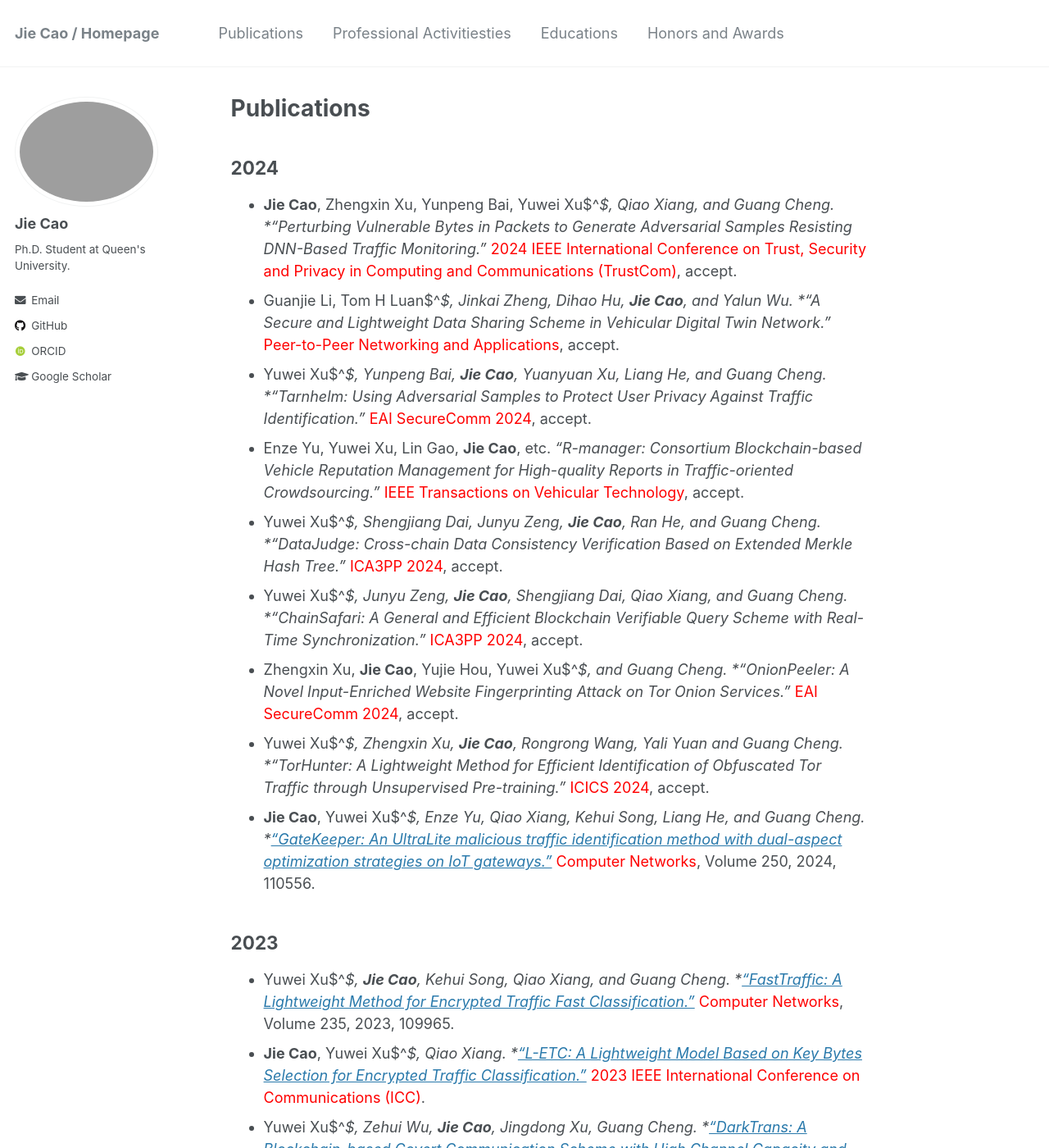
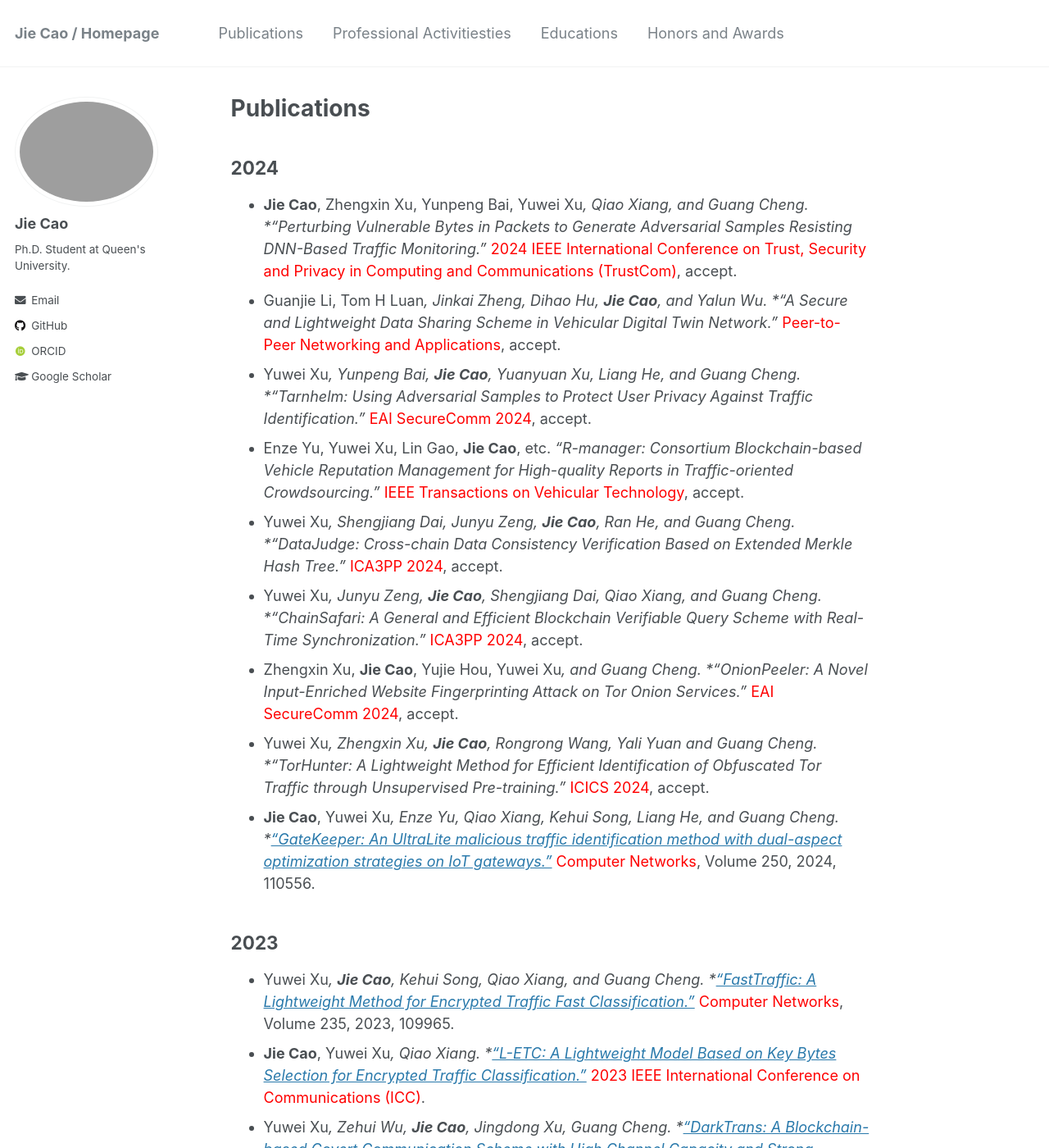
Before and after one commit to JieJayCao/JieJayCao.github.io, a Jekyll site: the page built from _pages/publications.md, in a window 1280 px wide and 1400 px high. Shown: the whole window at 82% size. Built offline with Jekyll 4.4.1, drawn with Linux system fonts in a browser that asks for light colours; some web fonts are replaced; comment, search, counter and statistics services are not loaded; some of the changed text lies outside the part shown.

Commit message:
Update publications.md

```diff
--- a/_pages/publications.md
+++ b/_pages/publications.md
@@ -7,23 +7,23 @@ author_profile: true
 
 
 ## 2024
-* **Jie Cao**, Zhengxin Xu, Yunpeng Bai, Yuwei Xu$^*$, Qiao Xiang, and Guang Cheng. *"Perturbing Vulnerable Bytes in Packets to Generate Adversarial Samples Resisting DNN-Based Traffic Monitoring."* <span style="color:red;">2024 IEEE International Conference on Trust, Security and Privacy in Computing and Communications (TrustCom)</span>, accept.
-* Guanjie Li, Tom H Luan$^*$, Jinkai Zheng, Dihao Hu, **Jie Cao**, and Yalun Wu. *"A Secure and Lightweight Data Sharing Scheme in Vehicular Digital Twin Network."* <span style="color:red;">Peer-to-Peer Networking and Applications</span>, accept.
-* Yuwei	Xu$^*$, Yunpeng	Bai, **Jie Cao**, Yuanyuan	Xu, Liang	He, and Guang	Cheng. *"Tarnhelm: Using Adversarial Samples to Protect User Privacy Against Traffic Identification."* <span style="color:red;">EAI SecureComm 2024</span>, accept.
+* **Jie Cao**, Zhengxin Xu, Yunpeng Bai, Yuwei Xu*, Qiao Xiang, and Guang Cheng. *"Perturbing Vulnerable Bytes in Packets to Generate Adversarial Samples Resisting DNN-Based Traffic Monitoring."* <span style="color:red;">2024 IEEE International Conference on Trust, Security and Privacy in Computing and Communications (TrustCom)</span>, accept.
+* Guanjie Li, Tom H Luan*, Jinkai Zheng, Dihao Hu, **Jie Cao**, and Yalun Wu. *"A Secure and Lightweight Data Sharing Scheme in Vehicular Digital Twin Network."* <span style="color:red;">Peer-to-Peer Networking and Applications</span>, accept.
+* Yuwei	Xu*, Yunpeng	Bai, **Jie Cao**, Yuanyuan	Xu, Liang	He, and Guang	Cheng. *"Tarnhelm: Using Adversarial Samples to Protect User Privacy Against Traffic Identification."* <span style="color:red;">EAI SecureComm 2024</span>, accept.
 * Enze Yu, Yuwei Xu, Lin Gao, **Jie Cao**, etc. *"R-manager: Consortium Blockchain-based Vehicle Reputation Management for High-quality Reports in Traffic-oriented Crowdsourcing."* <span style="color:red;">IEEE Transactions on Vehicular Technology</span>, accept.
-* Yuwei Xu$^*$, Shengjiang Dai, Junyu Zeng, **Jie Cao**, Ran He, and Guang Cheng. *"DataJudge: Cross-chain Data Consistency Verification Based on Extended Merkle Hash Tree."* <span style="color:red;">ICA3PP 2024</span>, accept.
-* Yuwei Xu$^*$, Junyu Zeng, **Jie Cao**, Shengjiang Dai, Qiao Xiang, and Guang Cheng. *"ChainSafari: A General and Efficient Blockchain Verifiable Query Scheme with Real-Time Synchronization."* <span style="color:red;">ICA3PP 2024</span>, accept.
-* Zhengxin Xu, **Jie Cao**, Yujie Hou, Yuwei Xu$^*$, and Guang Cheng. *"OnionPeeler: A Novel Input-Enriched Website Fingerprinting Attack on Tor Onion Services."* <span style="color:red;">EAI SecureComm 2024</span>, accept.
-* Yuwei Xu$^*$, Zhengxin Xu, **Jie Cao**, Rongrong Wang, Yali Yuan and Guang Cheng. *"TorHunter: A Lightweight Method for Efficient Identification of Obfuscated Tor Traffic through Unsupervised Pre-training."* <span style="color:red;">ICICS 2024</span>, accept.
-* **Jie Cao**, Yuwei Xu$^*$, Enze Yu, Qiao Xiang, Kehui Song, Liang He, and Guang Cheng. *["GateKeeper: An UltraLite malicious traffic identification method with dual-aspect optimization strategies on IoT gateways."](https://www.sciencedirect.com/science/article/abs/pii/S1389128624003888)* <span style="color:red;">Computer Networks</span>, Volume 250, 2024, 110556.
+* Yuwei Xu*, Shengjiang Dai, Junyu Zeng, **Jie Cao**, Ran He, and Guang Cheng. *"DataJudge: Cross-chain Data Consistency Verification Based on Extended Merkle Hash Tree."* <span style="color:red;">ICA3PP 2024</span>, accept.
+* Yuwei Xu*, Junyu Zeng, **Jie Cao**, Shengjiang Dai, Qiao Xiang, and Guang Cheng. *"ChainSafari: A General and Efficient Blockchain Verifiable Query Scheme with Real-Time Synchronization."* <span style="color:red;">ICA3PP 2024</span>, accept.
+* Zhengxin Xu, **Jie Cao**, Yujie Hou, Yuwei Xu*, and Guang Cheng. *"OnionPeeler: A Novel Input-Enriched Website Fingerprinting Attack on Tor Onion Services."* <span style="color:red;">EAI SecureComm 2024</span>, accept.
+* Yuwei Xu*, Zhengxin Xu, **Jie Cao**, Rongrong Wang, Yali Yuan and Guang Cheng. *"TorHunter: A Lightweight Method for Efficient Identification of Obfuscated Tor Traffic through Unsupervised Pre-training."* <span style="color:red;">ICICS 2024</span>, accept.
+* **Jie Cao**, Yuwei Xu*, Enze Yu, Qiao Xiang, Kehui Song, Liang He, and Guang Cheng. *["GateKeeper: An UltraLite malicious traffic identification method with dual-aspect optimization strategies on IoT gateways."](https://www.sciencedirect.com/science/article/abs/pii/S1389128624003888)* <span style="color:red;">Computer Networks</span>, Volume 250, 2024, 110556.
 
 
 ## 2023
-* Yuwei Xu$^*$, **Jie Cao**, Kehui Song, Qiao Xiang, and Guang Cheng. *["FastTraffic: A Lightweight Method for Encrypted Traffic Fast Classification."](https://www.sciencedirect.com/science/article/pii/S1389128623004103)* <span style="color:red;">Computer Networks</span>, Volume 235, 2023, 109965.
-* **Jie Cao**, Yuwei Xu$^*$, Qiao Xiang. *["L-ETC: A Lightweight Model Based on Key Bytes Selection for Encrypted Traffic Classification."](https://ieeexplore.ieee.org/abstract/document/10279015)* <span style="color:red;">2023 IEEE International Conference on Communications (ICC)</span>.
-* Yuwei Xu$^*$, Zehui Wu, **Jie Cao**, Jingdong Xu, Guang Cheng. *["DarkTrans: A Blockchain-based Covert Communication Scheme with High Channel Capacity and Strong Concealment"](https://ieeexplore.ieee.org/document/10476008/)* <span style="color:red;">2023 IEEE 29th International Conference on Parallel and Distributed Systems (ICPADS)</span>.
-* Yuwei Xu$^*$, Xiaotian Fang, **Jie Cao**, etc. *["Cerberus: Efficient OSPS Traffic Identification through Multi-Task Learning"](https://ieeexplore.ieee.org/abstract/document/10538745/)* <span style="color:red;">2023 IEEE International Conference on Trust, Security and Privacy in Computing and Communications (TrustCom)</span>.
-* Yuwei Xu$^*$, Yin Zhang, Haonan Shi, **Jie Cao**, etc. *["ChainPass: A Privacy-preserving Complete Cross-chain Authentication for Consortium Blockchains"](https://ieeexplore.ieee.org/abstract/document/10538918)* <span style="color:red;">2023 IEEE International Conference on Trust, Security and Privacy in Computing and Communications (TrustCom)</span>.
+* Yuwei Xu*, **Jie Cao**, Kehui Song, Qiao Xiang, and Guang Cheng. *["FastTraffic: A Lightweight Method for Encrypted Traffic Fast Classification."](https://www.sciencedirect.com/science/article/pii/S1389128623004103)* <span style="color:red;">Computer Networks</span>, Volume 235, 2023, 109965.
+* **Jie Cao**, Yuwei Xu*, Qiao Xiang. *["L-ETC: A Lightweight Model Based on Key Bytes Selection for Encrypted Traffic Classification."](https://ieeexplore.ieee.org/abstract/document/10279015)* <span style="color:red;">2023 IEEE International Conference on Communications (ICC)</span>.
+* Yuwei Xu*, Zehui Wu, **Jie Cao**, Jingdong Xu, Guang Cheng. *["DarkTrans: A Blockchain-based Covert Communication Scheme with High Channel Capacity and Strong Concealment"](https://ieeexplore.ieee.org/document/10476008/)* <span style="color:red;">2023 IEEE 29th International Conference on Parallel and Distributed Systems (ICPADS)</span>.
+* Yuwei Xu*, Xiaotian Fang, **Jie Cao**, etc. *["Cerberus: Efficient OSPS Traffic Identification through Multi-Task Learning"](https://ieeexplore.ieee.org/abstract/document/10538745/)* <span style="color:red;">2023 IEEE International Conference on Trust, Security and Privacy in Computing and Communications (TrustCom)</span>.
+* Yuwei Xu*, Yin Zhang, Haonan Shi, **Jie Cao**, etc. *["ChainPass: A Privacy-preserving Complete Cross-chain Authentication for Consortium Blockchains"](https://ieeexplore.ieee.org/abstract/document/10538918)* <span style="color:red;">2023 IEEE International Conference on Trust, Security and Privacy in Computing and Communications (TrustCom)</span>.
 
 
 ## Before 2023
```
